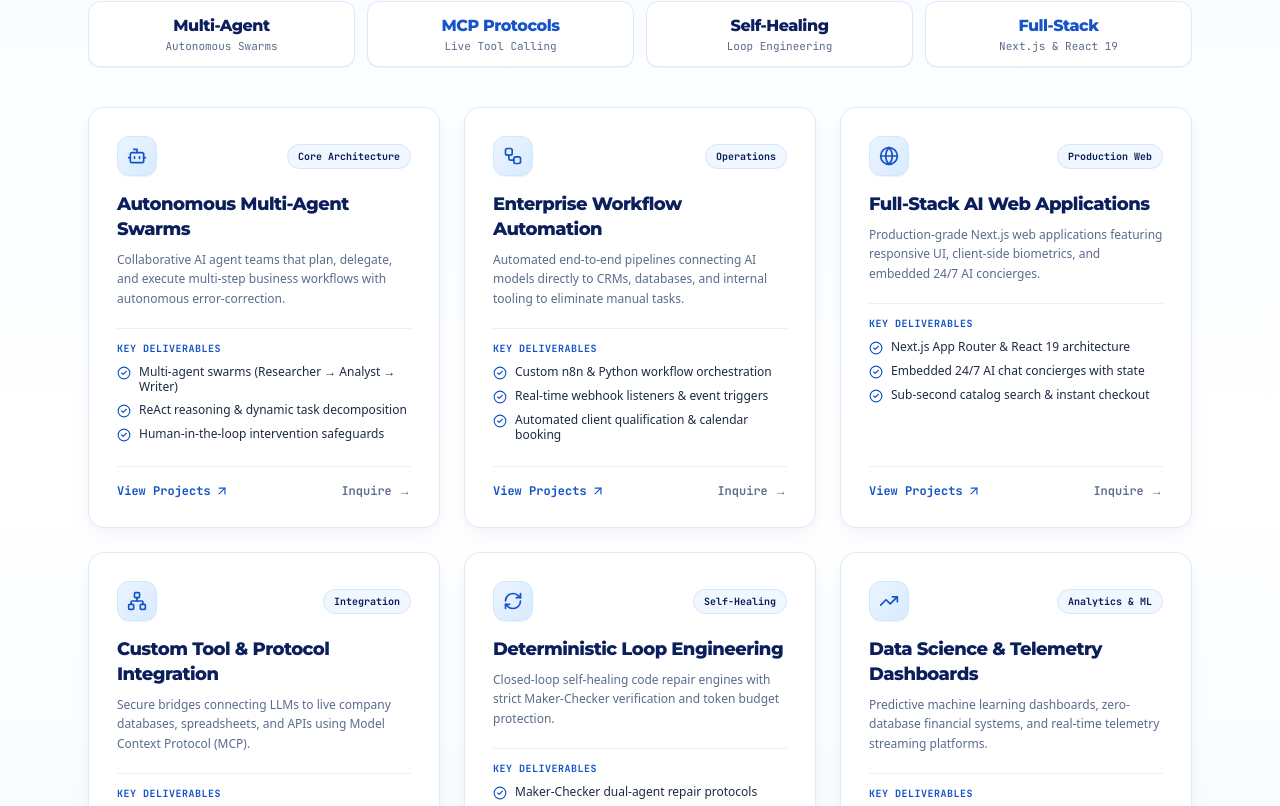
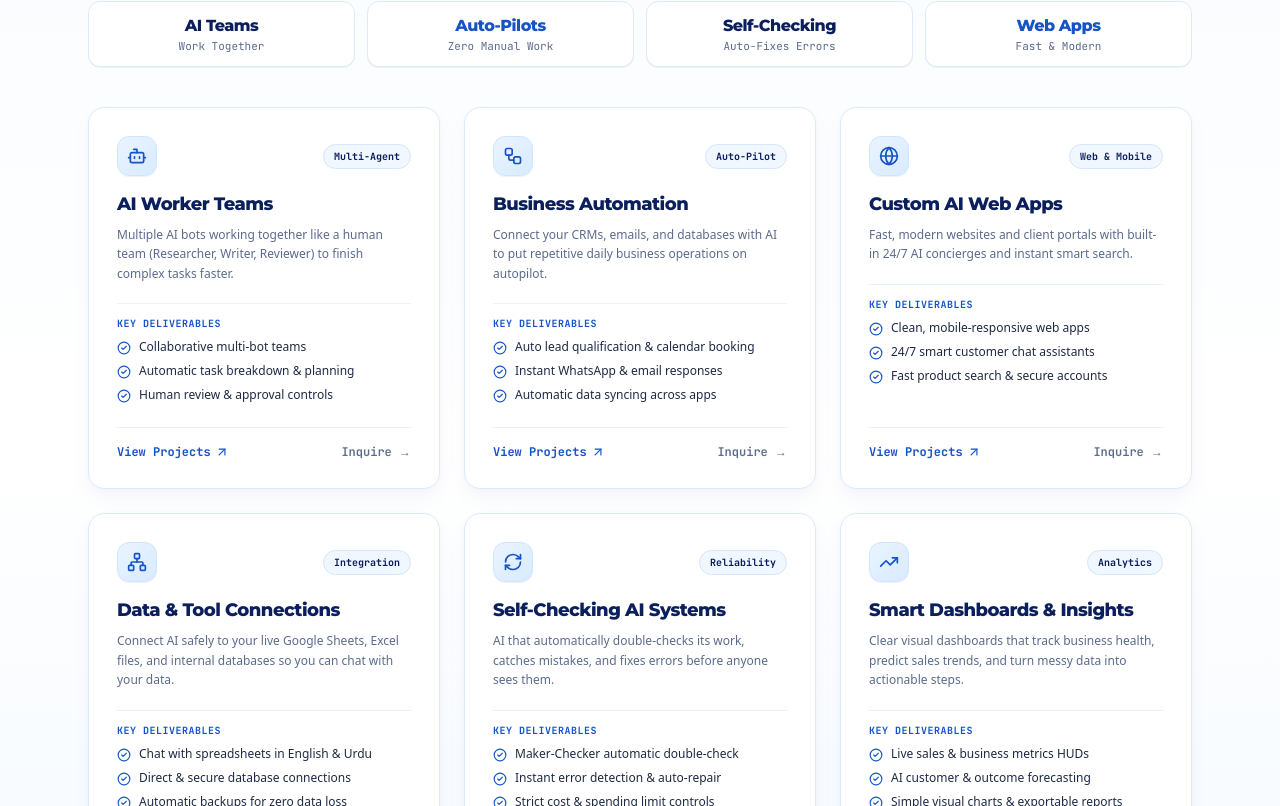
Before and after one commit to SainBux-HadiSeelro/sainbux-portfolio, a Next.js app: page / in a window 1280 px wide. Shown: the part 1074-1880 px from the top of the page. Built offline with nearby package versions, Linux system fonts and the light colour scheme; no server answers.

Commit message:
refactor: simplify and shorten Services section for non-tech clarity

```diff
--- a/src/components/Services.tsx
+++ b/src/components/Services.tsx
@@ -28,85 +28,85 @@ interface ServiceItem {
 const servicesList: ServiceItem[] = [
   {
     id: "agentic-swarms",
-    title: "Autonomous Multi-Agent Swarms",
-    badge: "Core Architecture",
+    title: "AI Worker Teams",
+    badge: "Multi-Agent",
     icon: Bot,
     description:
-      "Collaborative AI agent teams that plan, delegate, and execute multi-step business workflows with autonomous error-correction.",
+      "Multiple AI bots working together like a human team (Researcher, Writer, Reviewer) to finish complex tasks faster.",
     deliverables: [
-      "Multi-agent swarms (Researcher → Analyst → Writer)",
-      "ReAct reasoning & dynamic task decomposition",
-      "Human-in-the-loop intervention safeguards",
+      "Collaborative multi-bot teams",
+      "Automatic task breakdown & planning",
+      "Human review & approval controls",
     ],
     projectTag: "agentic",
   },
   {
     id: "workflow-automation",
-    title: "Enterprise Workflow Automation",
-    badge: "Operations",
+    title: "Business Automation",
+    badge: "Auto-Pilot",
     icon: Workflow,
     description:
-      "Automated end-to-end pipelines connecting AI models directly to CRMs, databases, and internal tooling to eliminate manual tasks.",
+      "Connect your CRMs, emails, and databases with AI to put repetitive daily business operations on autopilot.",
     deliverables: [
-      "Custom n8n & Python workflow orchestration",
-      "Real-time webhook listeners & event triggers",
-      "Automated client qualification & calendar booking",
+      "Auto lead qualification & calendar booking",
+      "Instant WhatsApp & email responses",
+      "Automatic data syncing across apps",
     ],
     projectTag: "ai-integrated",
   },
   {
     id: "ai-web-apps",
-    title: "Full-Stack AI Web Applications",
-    badge: "Production Web",
+    title: "Custom AI Web Apps",
+    badge: "Web & Mobile",
     icon: Globe,
     description:
-      "Production-grade Next.js web applications featuring responsive UI, client-side biometrics, and embedded 24/7 AI concierges.",
+      "Fast, modern websites and client portals with built-in 24/7 AI concierges and instant smart search.",
     deliverables: [
-      "Next.js App Router & React 19 architecture",
-      "Embedded 24/7 AI chat concierges with state",
-      "Sub-second catalog search & instant checkout",
+      "Clean, mobile-responsive web apps",
+      "24/7 smart customer chat assistants",
+      "Fast product search & secure accounts",
     ],
     projectTag: "client-demo",
   },
   {
     id: "mcp-tools",
-    title: "Custom Tool & Protocol Integration",
+    title: "Data & Tool Connections",
     badge: "Integration",
     icon: Network,
     description:
-      "Secure bridges connecting LLMs to live company databases, spreadsheets, and APIs using Model Context Protocol (MCP).",
+      "Connect AI safely to your live Google Sheets, Excel files, and internal databases so you can chat with your data.",
     deliverables: [
-      "Model Context Protocol (MCP) server development",
-      "Bilingual (English & Roman Urdu) spreadsheet agents",
-      "Snapshot backup guards for zero data loss",
+      "Chat with spreadsheets in English & Urdu",
+      "Direct & secure database connections",
+      "Automatic backups for zero data loss",
     ],
     projectTag: "agentic",
   },
   {
     id: "loop-engineering",
-    title: "Deterministic Loop Engineering",
-    badge: "Self-Healing",
+    title: "Self-Checking AI Systems",
+    badge: "Reliability",
     icon: RefreshCw,
     description:
-      "Closed-loop self-healing code repair engines with strict Maker-Checker verification and token budget protection.",
+      "AI that automatically double-checks its work, catches mistakes, and fixes errors before anyone sees them.",
     deliverables: [
-      "Maker-Checker dual-agent repair protocols",
-      "Adversarial anti-cheat edge-case probes",
-      "Token budget guards & spending circuit-breakers",
+      "Maker-Checker automatic double-check",
+      "Instant error detection & auto-repair",
+      "Strict cost & spending limit controls",
     ],
     projectTag: "loop-engineering",
   },
   {
     id: "data-analytics",
-    title: "Data Science & Telemetry Dashboards",
-    badge: "Analytics & ML",
+    title: "Smart Dashboards & Insights",
+    badge: "Analytics",
     icon: TrendingUp,
     description:
-      "Predictive machine learning dashboards, zero-database financial systems, and real-time telemetry streaming platforms.",
+      "Clear visual dashboards that track business health, predict sales trends, and turn messy data into actionable steps.",
     deliverables: [
-      "Scikit-Learn ML classifiers & outcome predictors",
-      "Exact integer math ledgers (zero rounding drift)",
-      "Interactive Streamlit & Plotly telemetry HUDs",
+      "Live sales & business metrics HUDs",
+      "AI customer & outcome forecasting",
+      "Simple visual charts & exportable reports",
     ],
     projectTag: "data-utility",
   },
@@ -133,31 +133,31 @@ export default function Services() {
               What I Build &amp; Deliver
             </h2>
             <p className="text-[#5B6B8C] text-sm sm:text-base mt-2.5 max-w-xl">
-              Turnkey AI systems, autonomous agent swarms, and full-stack web platforms engineered for business reliability.
+              Smart AI assistants, business automations, and modern web apps built to save time and grow revenue.
             </p>
           </div>
           <div className="font-mono text-xs font-semibold text-[#1553C7] bg-[#EAF4FF] px-3.5 py-1.5 rounded-full border border-[#CFE6FF] self-start md:self-auto shadow-2xs">
-            Scope: Architecture &bull; Automation &bull; Deployment
+            Scope: AI Automations &bull; Web Apps &bull; Integrations
           </div>
         </div>
 
         {/* Value Chips Strip */}
         <div className="grid grid-cols-2 sm:grid-cols-4 gap-3 mb-10">
           <div className="p-3 rounded-xl bg-white border border-[#DCEBFC] text-center shadow-2xs">
-            <div className="font-heading font-extrabold text-sm sm:text-base text-[#0B1F5C]">Multi-Agent</div>
-            <div className="text-[11px] font-mono text-[#5B6B8C]">Autonomous Swarms</div>
+            <div className="font-heading font-extrabold text-sm sm:text-base text-[#0B1F5C]">AI Teams</div>
+            <div className="text-[11px] font-mono text-[#5B6B8C]">Work Together</div>
           </div>
           <div className="p-3 rounded-xl bg-white border border-[#DCEBFC] text-center shadow-2xs">
-            <div className="font-heading font-extrabold text-sm sm:text-base text-[#1553C7]">MCP Protocols</div>
-            <div className="text-[11px] font-mono text-[#5B6B8C]">Live Tool Calling</div>
+            <div className="font-heading font-extrabold text-sm sm:text-base text-[#1553C7]">Auto-Pilots</div>
+            <div className="text-[11px] font-mono text-[#5B6B8C]">Zero Manual Work</div>
           </div>
           <div className="p-3 rounded-xl bg-white border border-[#DCEBFC] text-center shadow-2xs">
-            <div className="font-heading font-extrabold text-sm sm:text-base text-[#0B1F5C]">Self-Healing</div>
-            <div className="text-[11px] font-mono text-[#5B6B8C]">Loop Engineering</div>
+            <div className="font-heading font-extrabold text-sm sm:text-base text-[#0B1F5C]">Self-Checking</div>
+            <div className="text-[11px] font-mono text-[#5B6B8C]">Auto-Fixes Errors</div>
           </div>
           <div className="p-3 rounded-xl bg-white border border-[#DCEBFC] text-center shadow-2xs">
-            <div className="font-heading font-extrabold text-sm sm:text-base text-[#1553C7]">Full-Stack</div>
-            <div className="text-[11px] font-mono text-[#5B6B8C]">Next.js &amp; React 19</div>
+            <div className="font-heading font-extrabold text-sm sm:text-base text-[#1553C7]">Web Apps</div>
+            <div className="text-[11px] font-mono text-[#5B6B8C]">Fast &amp; Modern</div>
           </div>
         </div>
 
@@ -234,13 +234,13 @@ export default function Services() {
           <div>
             <div className="flex items-center gap-2 text-[#1EA7FF] font-mono text-xs font-bold uppercase tracking-wider mb-1">
               <Sparkles className="w-3.5 h-3.5" />
-              <span>Tailored Engagements</span>
+              <span>Tailored Solutions</span>
             </div>
             <h4 className="font-heading text-lg sm:text-xl font-extrabold text-white">
-              Have a custom AI workflow or automation in mind?
+              Have a project or automation idea?
             </h4>
             <p className="text-xs text-[#CFE6FF] mt-1 max-w-lg">
-              From standalone agent prototypes to enterprise multi-agent integrations, let&apos;s build a reliable solution.
+              From simple AI assistants to complete business automations, let&apos;s build something that works for you.
             </p>
           </div>
           <Link
```
